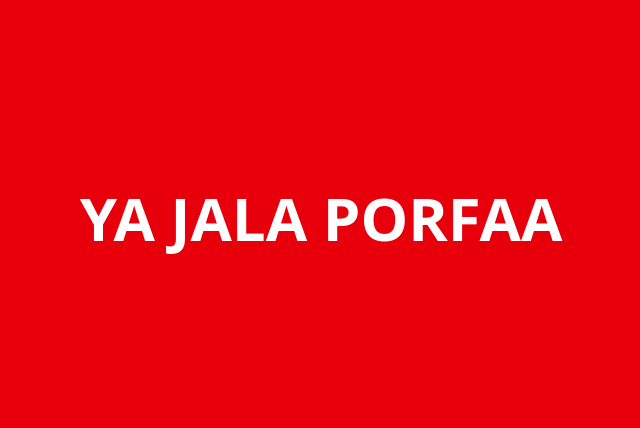
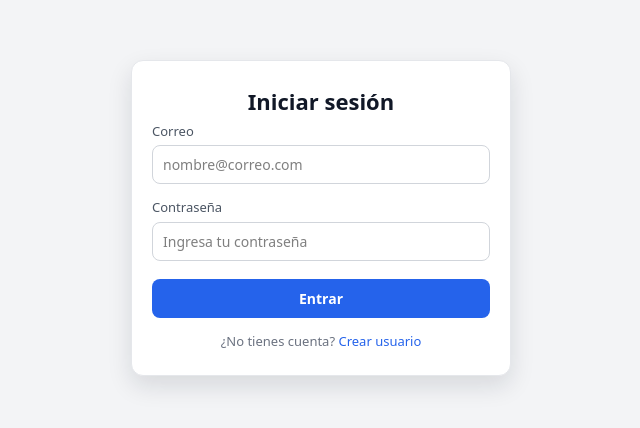
Before and after one commit to Luiscolio243/Graficacion, a React (Vite) app in the folder requisitos-app/: page /login in a window 1280 px wide. Shown: the part 182-610 px from the top of the page, without its empty margins (319-959 px from the left). Built offline with nearby package versions, Linux system fonts and the light colour scheme.

Commit message:
Update Login.jsx
En este push lo principal que hicimos fue el diseño de login lo hicimos sencillo no le metimos mucho diseño porque nos vamos a enfocar mas en la funcionalidad del proyecto.

```diff
--- a/requisitos-app/src/auth/pages/Login.jsx
+++ b/requisitos-app/src/auth/pages/Login.jsx
@@ -1,9 +1,139 @@
 export default function Login() {
   return (
-    <div className="min-h-screen bg-red-600 flex items-center justify-center">
-      <h1 className="text-white text-6xl font-extrabold">
-        YA JALA PORFAA
-      </h1>
+    <div
+      style={{
+        minHeight: "100vh",
+        display: "flex",
+        alignItems: "center",
+        justifyContent: "center",
+        backgroundColor: "#f3f4f6",
+        padding: "16px",
+        fontFamily:
+          "system-ui, -apple-system, BlinkMacSystemFont, 'Segoe UI', sans-serif",
+      }}
+    >
+      <div
+        style={{
+          width: "100%",
+          maxWidth: "380px",
+          backgroundColor: "#ffffff",
+          borderRadius: "12px",
+          padding: "24px 20px",
+          boxShadow: "0 10px 25px rgba(15, 23, 42, 0.12)",
+          border: "1px solid #e5e7eb",
+        }}
+      >
+        <h1
+          style={{
+            fontSize: "22px",
+            fontWeight: 700,
+            marginBottom: "4px",
+            color: "#111827",
+            textAlign: "center",
+          }}
+        >
+          Iniciar sesión
+        </h1>
+        <form>
+          <div style={{ marginBottom: "14px" }}>
+            <label
+              htmlFor="email"
+              style={{
+                display: "block",
+                fontSize: "13px",
+                fontWeight: 500,
+                color: "#4b5563",
+                marginBottom: "4px",
+              }}
+            >
+              Correo
+            </label>
+            <input
+              id="email"
+              type="email"
+              placeholder="nombre@correo.com"
+              style={{
+                width: "100%",
+                padding: "8px 10px",
+                fontSize: "14px",
+                borderRadius: "8px",
+                border: "1px solid #d1d5db",
+                outline: "none",
+              }}
+            />
+          </div>
+
+          <div style={{ marginBottom: "18px" }}>
+            <label
+              htmlFor="password"
+              style={{
+                display: "block",
+                fontSize: "13px",
+                fontWeight: 500,
+                color: "#4b5563",
+                marginBottom: "4px",
+              }}
+            >
+              Contraseña
+            </label>
+            <input
+              id="password"
+              type="password"
+              placeholder="Ingresa tu contraseña"
+              style={{
+                width: "100%",
+                padding: "8px 10px",
+                fontSize: "14px",
+                borderRadius: "8px",
+                border: "1px solid #d1d5db",
+                outline: "none",
+              }}
+            />
+          </div>
+
+          <button
+            type="submit"
+            style={{
+              width: "100%",
+              padding: "9px 10px",
+              borderRadius: "8px",
+              border: "none",
+              backgroundColor: "#2563eb",
+              color: "#ffffff",
+              fontSize: "14px",
+              fontWeight: 600,
+              cursor: "pointer",
+            }}
+          >
+            Entrar
+          </button>
+        </form>
+
+        <div
+          style={{
+            marginTop: "14px",
+            fontSize: "13px",
+            color: "#6b7280",
+            textAlign: "center",
+          }}
+        >
+          ¿No tienes cuenta?{" "}
+          <button
+            type="button"
+            style={{
+              background: "none",
+              border: "none",
+              padding: 0,
+              margin: 0,
+              color: "#2563eb",
+              fontWeight: 500,
+              cursor: "pointer",
+            }}
+          >
+            Crear usuario
+          </button>
+        </div>
+      </div>
     </div>
-  )
+  );
 }
```
